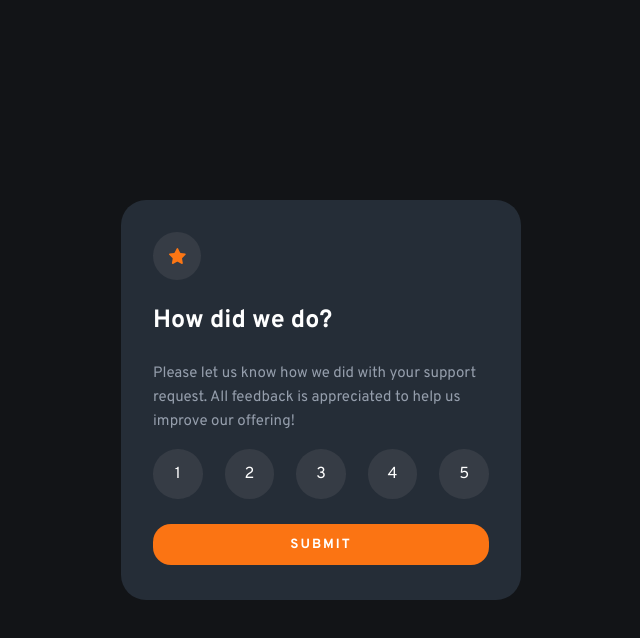
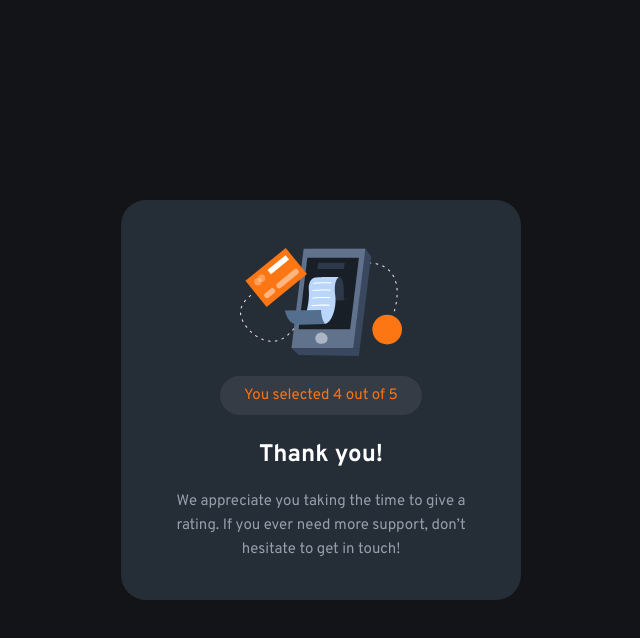
Before and after one commit to emrerol/Frontend-Mentor-Challenges, a plain HTML site: page Rating Component/index.html in a window 1280 px wide. Both pictures are taken after a click on the button "SUBMIT". Shown: the whole page, without its empty margins (319-959 px from the left). Drawn offline with Linux system fonts and the light colour scheme; a web font is replaced by a local one.

Commit message:
Thank you component hazırlandı, visibility kontrolü yapıldı

```diff
--- a/Rating Component/index.html
+++ b/Rating Component/index.html
@@ -17,11 +17,12 @@
       href="https://fonts.googleapis.com/css2?family=Bigelow+Rules&family=Overpass:wght@400;700&display=swap"
       rel="stylesheet"
     />
+
     <title>Frontend Mentor | Interactive rating component</title>
   </head>
   <body>
     <!-- Rating state start -->
-    <div class="container">
+    <div class="container rate-holder-container">
       <div class="content-container">
         <div class="image-container">
           <img src="./images/icon-star.svg" alt="star" />
@@ -45,7 +46,21 @@
     <!-- Rating state end -->
 
     <!-- Thank you state start -->
-
+    <div class="thank-you-container container">
+      <img
+        src="./images/illustration-thank-you.svg"
+        alt="Thank You"
+        class="thank-you-image"
+      />
+      <div class="rate-text-container">You selected 4 out of 5</div>
+      <div class="text-field">
+        <h2>Thank you!</h2>
+        <p>
+          We appreciate you taking the time to give a rating. If you ever need
+          more support, don’t hesitate to get in touch!
+        </p>
+      </div>
+    </div>
     <!-- You selected
     <!-- Add rating here -->
     <!-- out of 5 Thank you! We appreciate you taking the time to give a rating. If
@@ -57,6 +72,8 @@
       Challenge by
       <a href="https://www.frontendmentor.io?ref=challenge" target="_blank"></a
       >. Coded by <a href="#">Your Name Here</a>.
+
     </div> -->
+    <script src="./index.js"></script>
   </body>
 </html>
--- /dev/null
+++ b/Rating Component/index.js
@@ -0,0 +1,11 @@
+const btn = document.getElementsByClassName("button")[0];
+console.log(btn);
+const one = document.getElementsByClassName("rate-holder-container")[0];
+console.log(one);
+const two = document.getElementsByClassName("thank-you-container")[0];
+console.log(two);
+
+btn.addEventListener("click", function () {
+  one.style.visibility = "hidden";
+  two.style.visibility = "visible";
+});
--- a/Rating Component/styles.css
+++ b/Rating Component/styles.css
@@ -21,6 +21,10 @@ p {
       line-height: 1.5rem;
       color:var(--myLightGrey);
       text-align:left;
+}
+
+.rate-holder-container{
+      visibility: visible
 }
 
 .container{
@@ -99,6 +103,48 @@ button:hover{
       color: var(--myOrange);
 }
 
+
+
+.thank-you-container {
+      visibility: hidden;
+      background-color: var(--myDarkBlue);
+      display: flex;
+      flex-direction: column;
+      justify-content: center;
+      align-items: center;
+}
+
+.thank-you-image{
+      margin-top: 30px;
+}
+
+
+.rate-text-container{
+      background-color: var(--myMediumGrey);
+      width: 60%;
+      text-align: center;
+      margin-top: 20px;
+      padding: 10px;
+      font-size: 15px;
+      font-weight: 300;
+      color: var(--myOrange);
+      border-radius: 25px;
+}
+
+
+.text-field{
+      display: flex;
+      flex-direction: column;
+      justify-content: center;
+      text-align: center;
+      margin: 5px;
+}
+
+.text-field p {
+      text-align: center;
+      margin-top: 0;
+}
+
 .attribution {
       font-size: 11px;
       text-align: center;
```
